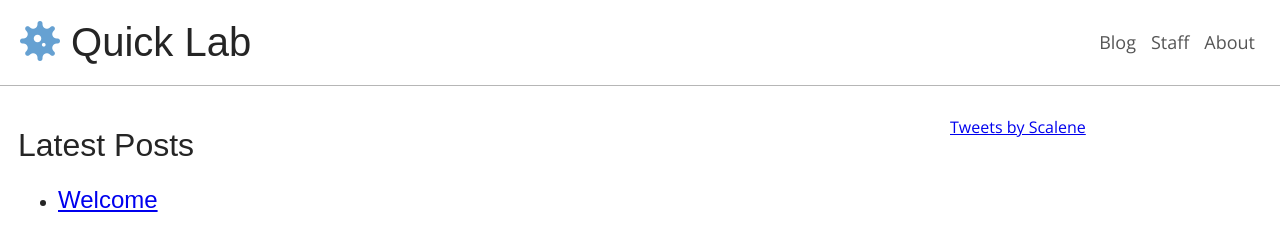
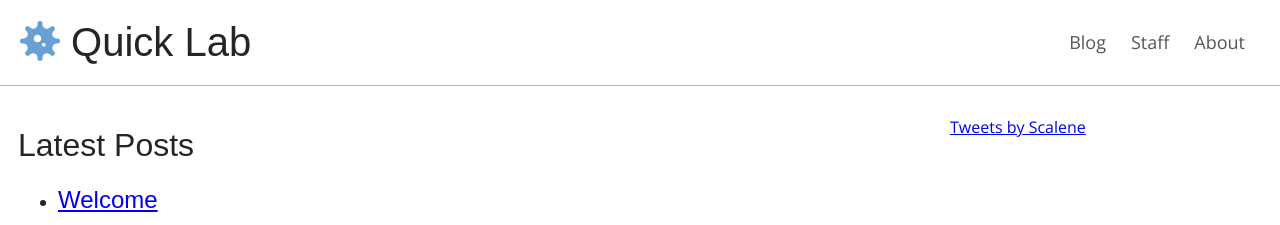
Before and after one commit to quick-lab/quick-lab.github.io, a Jekyll site: the page built from index.html, in a window 1280 px wide. Shown: the top 225 px of the page. Built offline with Jekyll 4.4.1, drawn with Linux system fonts in a browser that asks for light colours; nearby versions of some CDN libraries; some web fonts are replaced; comment, search, counter and statistics services are not loaded.

Commit message:
Change padding for navigation items

```diff
--- a/_sass/main.scss
+++ b/_sass/main.scss
@@ -111,7 +111,7 @@ header > h1 i {
 }
 
 .main-nav-item {
-  margin-right: 15px;
+  margin-right: 25px;
   padding: 3px 0;
   text-decoration: none;
   color: $mid-gray;
```
